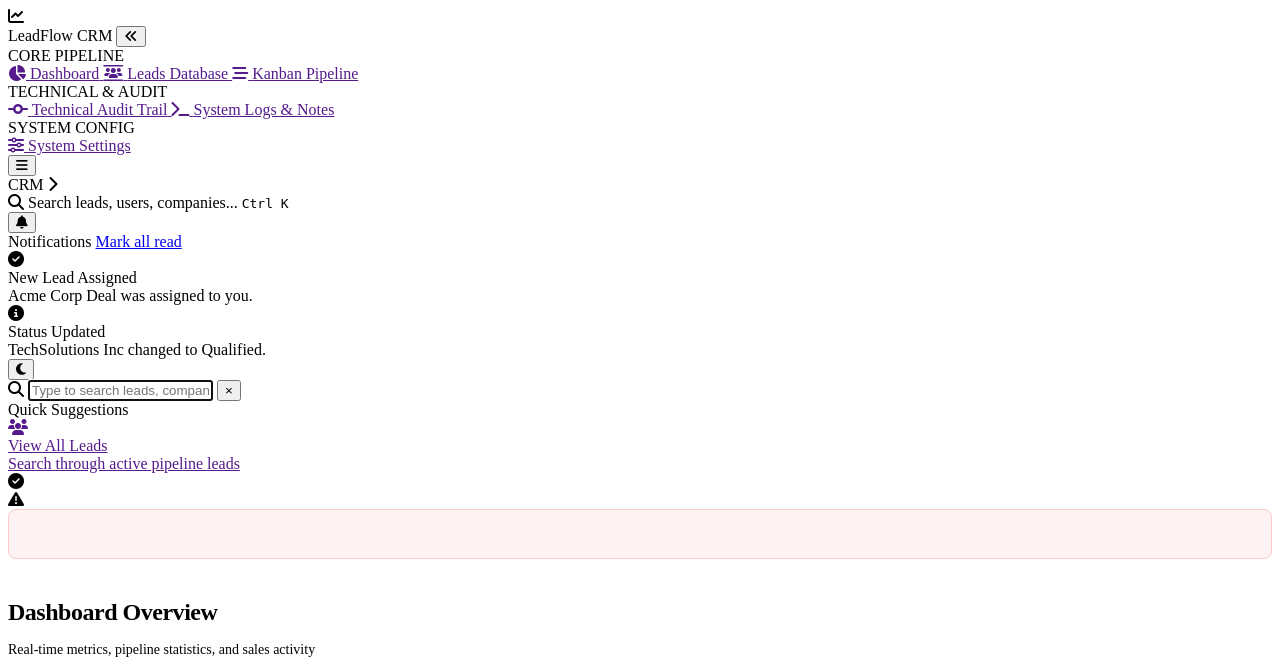
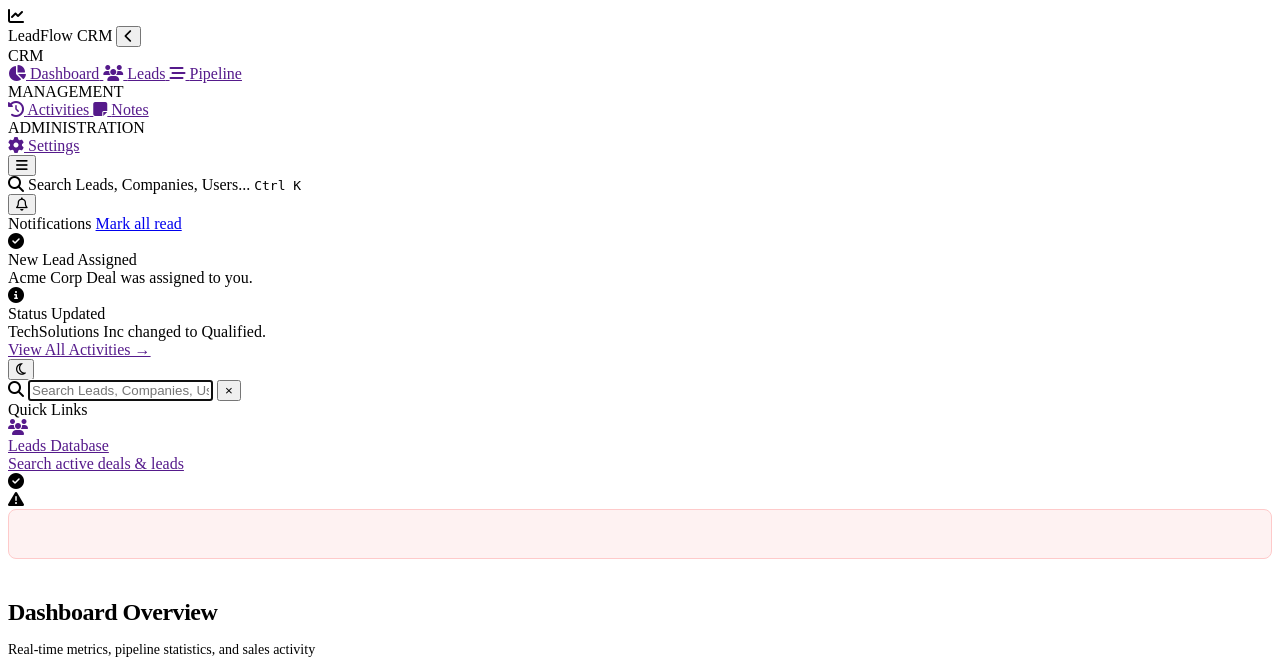
Before and after one commit to vipranshusachan/CRM-Lead-Management, a PHP site: the page made by views/dashboard/index.php in a window 1280 px wide. Shown: the top 672 px of the page. Run offline with PHP 8.4, Linux system fonts and the light colour scheme; the template is opened without the code that fills it, so the values that code supplies are empty; some libraries are stand-ins or nearby versions.

Commit message:
design: complete application shell redesign (260px/72px animated sidebar, centered 420px search, user card, dropdowns)

```diff
--- a/views/partials/navbar.php
+++ b/views/partials/navbar.php
@@ -1,38 +1,36 @@
 <?php $currentUser = \App\Core\Auth::user(); ?>
 <nav class="top-navbar">
+    <!-- LEFT: Sidebar Toggle & Breadcrumb -->
     <div class="navbar-left">
         <button type="button" class="menu-toggle-btn" id="menuToggleBtn" title="Toggle Navigation">
             <i class="fa-solid fa-bars"></i>
         </button>
 
-        <!-- Breadcrumbs & Title -->
         <div class="breadcrumb-container">
-            <span class="breadcrumb-root">CRM</span>
-            <i class="fa-solid fa-chevron-right breadcrumb-separator"></i>
             <span class="breadcrumb-current"><?= e($title ?? 'Dashboard') ?></span>
         </div>
     </div>
 
-    <!-- Global Search Input Trigger (Ctrl+K) -->
+    <!-- CENTER: Large Global Search Bar (420px min) -->
     <div class="global-search-trigger" id="globalSearchTrigger" title="Press Ctrl+K to Search">
-        <i class="fa-solid fa-magnifying-glass"></i>
-        <span>Search leads, users, companies...</span>
-        <kbd>Ctrl K</kbd>
+        <i class="fa-solid fa-magnifying-glass search-icon"></i>
+        <span class="search-placeholder">Search Leads, Companies, Users...</span>
+        <kbd class="search-kbd">Ctrl K</kbd>
     </div>
 
+    <!-- RIGHT: Quick Add, Notifications, Theme Toggle, Profile Menu -->
     <div class="user-nav-group">
-        <!-- Quick Add Lead Button -->
         <?php if ($currentUser && $currentUser['role'] === 'ADMIN'): ?>
-            <a href="<?= base_url('/leads/create') ?>" class="btn btn-primary btn-sm" title="Quick Add Lead">
+            <a href="<?= base_url('/leads/create') ?>" class="btn btn-primary btn-nav-action" title="Quick Add Lead">
                 <i class="fa-solid fa-plus"></i>
                 <span>Add Lead</span>
             </a>
         <?php endif; ?>
 
-        <!-- Notification Bell Dropdown Trigger -->
+        <!-- Notification Bell Dropdown -->
         <div class="nav-dropdown-wrapper">
             <button type="button" class="nav-icon-btn" id="notificationsBtn" title="Notifications">
-                <i class="fa-solid fa-bell"></i>
+                <i class="fa-regular fa-bell"></i>
                 <span class="notification-badge"></span>
             </button>
             <div class="nav-dropdown-menu notification-menu" id="notificationDropdown">
@@ -56,15 +54,18 @@
                         </div>
                     </div>
                 </div>
+                <div class="dropdown-footer">
+                    <a href="<?= base_url('/activities') ?>">View All Activities &rarr;</a>
+                </div>
             </div>
         </div>
 
         <!-- Theme Toggle Button -->
-        <button type="button" class="nav-icon-btn" id="themeToggleBtn" title="Toggle Light/Dark Theme">
-            <i class="fa-solid fa-moon"></i>
+        <button type="button" class="nav-icon-btn" id="themeToggleBtn" title="Toggle Theme">
+            <i class="fa-regular fa-moon"></i>
         </button>
 
-        <!-- User Profile Dropdown -->
+        <!-- Profile Dropdown Menu -->
         <?php if ($currentUser): ?>
             <div class="nav-dropdown-wrapper">
                 <button type="button" class="user-avatar-btn" id="userProfileBtn">
@@ -74,12 +75,16 @@
                 </button>
                 <div class="nav-dropdown-menu profile-menu" id="profileDropdown">
                     <div class="profile-menu-header">
-                        <strong><?= e($currentUser['name']) ?></strong>
-                        <div class="text-muted" style="font-size: 0.75rem;"><?= e($currentUser['email']) ?></div>
+                        <div class="profile-name"><?= e($currentUser['name']) ?></div>
+                        <div class="profile-email"><?= e($currentUser['email']) ?></div>
+                        <span class="badge-role <?= $currentUser['role'] === 'ADMIN' ? 'badge-admin' : 'badge-member' ?>" style="margin-top: 0.35rem; display: inline-block;">
+                            <?= $currentUser['role'] ?>
+                        </span>
                     </div>
                     <div class="profile-menu-divider"></div>
+                    <a href="<?= base_url('/settings') ?>" class="profile-menu-item"><i class="fa-regular fa-user"></i> Profile</a>
                     <a href="<?= base_url('/settings') ?>" class="profile-menu-item"><i class="fa-solid fa-gear"></i> Settings</a>
-                    <a href="<?= base_url('/logout') ?>" class="profile-menu-item text-danger"><i class="fa-solid fa-right-from-bracket"></i> Sign Out</a>
+                    <a href="<?= base_url('/logout') ?>" class="profile-menu-item text-danger"><i class="fa-solid fa-right-from-bracket"></i> Logout</a>
                 </div>
             </div>
         <?php endif; ?>
@@ -91,16 +96,16 @@
     <div class="modal-card search-modal-card">
         <div class="search-input-header">
             <i class="fa-solid fa-magnifying-glass search-modal-icon"></i>
-            <input type="text" id="globalSearchInput" placeholder="Type to search leads, companies, contacts..." autofocus>
+            <input type="text" id="globalSearchInput" placeholder="Search Leads, Companies, Users..." autofocus>
             <button type="button" onclick="closeModal('searchModal')" class="search-modal-close">&times;</button>
         </div>
         <div class="search-results-list" id="globalSearchResults">
-            <div class="search-category-label">Quick Suggestions</div>
+            <div class="search-category-label">Quick Links</div>
             <a href="<?= base_url('/leads') ?>" class="search-result-item">
                 <i class="fa-solid fa-users"></i>
                 <div>
-                    <div class="search-result-title">View All Leads</div>
-                    <div class="search-result-sub">Search through active pipeline leads</div>
+                    <div class="search-result-title">Leads Database</div>
+                    <div class="search-result-sub">Search active deals & leads</div>
                 </div>
             </a>
             <?php if ($currentUser && $currentUser['role'] === 'ADMIN'): ?>
@@ -108,7 +113,7 @@
                 <i class="fa-solid fa-user-gear"></i>
                 <div>
                     <div class="search-result-title">Team Users</div>
-                    <div class="search-result-sub">Manage team members and permissions</div>
+                    <div class="search-result-sub">Manage team access & roles</div>
                 </div>
             </a>
             <?php endif; ?>
--- a/views/partials/sidebar.php
+++ b/views/partials/sidebar.php
@@ -5,73 +5,83 @@
             <i class="fa-solid fa-chart-line"></i>
         </div>
         <span class="logo-title">LeadFlow CRM</span>
-        <button type="button" class="sidebar-collapse-btn" id="sidebarCollapseBtn" title="Toggle Sidebar">
-            <i class="fa-solid fa-angles-left"></i>
+        <button type="button" class="sidebar-collapse-btn" id="sidebarCollapseBtn" title="Toggle Sidebar (260px / 72px)">
+            <i class="fa-solid fa-chevron-left"></i>
         </button>
     </div>
 
     <nav class="sidebar-nav">
-        <div class="nav-section-title">CORE PIPELINE</div>
+        <!-- CRM SECTION -->
+        <div class="nav-section-title">CRM</div>
 
-        <a href="<?= base_url('/dashboard') ?>" class="nav-item-link <?= str_contains($_SERVER['REQUEST_URI'] ?? '', '/dashboard') ? 'active' : '' ?>">
+        <a href="<?= base_url('/dashboard') ?>" class="nav-item-link <?= str_contains($_SERVER['REQUEST_URI'] ?? '', '/dashboard') ? 'active' : '' ?>" title="Dashboard">
             <i class="fa-solid fa-chart-pie"></i>
-            <span>Dashboard</span>
+            <span class="nav-label">Dashboard</span>
         </a>
 
-        <a href="<?= base_url('/leads') ?>" class="nav-item-link <?= str_contains($_SERVER['REQUEST_URI'] ?? '', '/leads') ? 'active' : '' ?>">
-            <i class="fa-solid fa-users-between-lines"></i>
-            <span>Leads Database</span>
+        <a href="<?= base_url('/leads') ?>" class="nav-item-link <?= str_contains($_SERVER['REQUEST_URI'] ?? '', '/leads') ? 'active' : '' ?>" title="Leads">
+            <i class="fa-solid fa-users"></i>
+            <span class="nav-label">Leads</span>
         </a>
 
-        <a href="<?= base_url('/pipeline') ?>" class="nav-item-link <?= str_contains($_SERVER['REQUEST_URI'] ?? '', '/pipeline') ? 'active' : '' ?>">
+        <a href="<?= base_url('/pipeline') ?>" class="nav-item-link <?= str_contains($_SERVER['REQUEST_URI'] ?? '', '/pipeline') ? 'active' : '' ?>" title="Pipeline">
             <i class="fa-solid fa-bars-staggered"></i>
-            <span>Kanban Pipeline</span>
+            <span class="nav-label">Pipeline</span>
         </a>
 
-        <div class="nav-section-title">TECHNICAL & AUDIT</div>
+        <!-- MANAGEMENT SECTION -->
+        <div class="nav-section-title">MANAGEMENT</div>
 
-        <a href="<?= base_url('/activities') ?>" class="nav-item-link <?= str_contains($_SERVER['REQUEST_URI'] ?? '', '/activities') ? 'active' : '' ?>">
-            <i class="fa-solid fa-code-commit"></i>
-            <span>Technical Audit Trail</span>
+        <a href="<?= base_url('/activities') ?>" class="nav-item-link <?= str_contains($_SERVER['REQUEST_URI'] ?? '', '/activities') ? 'active' : '' ?>" title="Activities">
+            <i class="fa-solid fa-clock-rotate-left"></i>
+            <span class="nav-label">Activities</span>
         </a>
 
-        <a href="<?= base_url('/notes') ?>" class="nav-item-link <?= str_contains($_SERVER['REQUEST_URI'] ?? '', '/notes') ? 'active' : '' ?>">
-            <i class="fa-solid fa-terminal"></i>
-            <span>System Logs & Notes</span>
+        <a href="<?= base_url('/notes') ?>" class="nav-item-link <?= str_contains($_SERVER['REQUEST_URI'] ?? '', '/notes') ? 'active' : '' ?>" title="Notes">
+            <i class="fa-solid fa-note-sticky"></i>
+            <span class="nav-label">Notes</span>
         </a>
 
         <?php if ($currentUser && $currentUser['role'] === 'ADMIN'): ?>
-        <a href="<?= base_url('/users') ?>" class="nav-item-link <?= str_contains($_SERVER['REQUEST_URI'] ?? '', '/users') ? 'active' : '' ?>">
+        <a href="<?= base_url('/users') ?>" class="nav-item-link <?= str_contains($_SERVER['REQUEST_URI'] ?? '', '/users') ? 'active' : '' ?>" title="Users">
             <i class="fa-solid fa-user-gear"></i>
-            <span>User Management</span>
+            <span class="nav-label">Users</span>
         </a>
 
-        <a href="<?= base_url('/reports') ?>" class="nav-item-link <?= str_contains($_SERVER['REQUEST_URI'] ?? '', '/reports') ? 'active' : '' ?>">
+        <a href="<?= base_url('/reports') ?>" class="nav-item-link <?= str_contains($_SERVER['REQUEST_URI'] ?? '', '/reports') ? 'active' : '' ?>" title="Reports">
             <i class="fa-solid fa-chart-column"></i>
-            <span>Performance Reports</span>
+            <span class="nav-label">Reports</span>
         </a>
         <?php endif; ?>
 
-        <div class="nav-section-title">SYSTEM CONFIG</div>
+        <!-- ADMINISTRATION SECTION -->
+        <div class="nav-section-title">ADMINISTRATION</div>
 
-        <a href="<?= base_url('/settings') ?>" class="nav-item-link <?= str_contains($_SERVER['REQUEST_URI'] ?? '', '/settings') ? 'active' : '' ?>">
-            <i class="fa-solid fa-sliders"></i>
-            <span>System Settings</span>
+        <a href="<?= base_url('/settings') ?>" class="nav-item-link <?= str_contains($_SERVER['REQUEST_URI'] ?? '', '/settings') ? 'active' : '' ?>" title="Settings">
+            <i class="fa-solid fa-gear"></i>
+            <span class="nav-label">Settings</span>
         </a>
     </nav>
 
+    <!-- PROFESSIONAL USER PROFILE CARD & VERSION -->
     <?php if ($currentUser): ?>
     <div class="sidebar-user-footer">
-        <div class="user-avatar-badge" style="width: 34px; height: 34px; font-size: 0.85rem;">
+        <div class="user-card-inner">
+            <div class="user-avatar-badge" style="width: 36px; height: 36px; font-size: 0.85rem;">
                 <?= strtoupper(substr($currentUser['name'], 0, 1)) ?>
             </div>
             <div class="sidebar-user-info">
                 <div class="sidebar-user-name"><?= e($currentUser['name']) ?></div>
-            <div class="sidebar-user-role"><?= $currentUser['role'] ?></div>
+                <div style="display: flex; align-items: center; gap: 0.35rem; margin-top: 0.1rem;">
+                    <span class="online-indicator" title="Online"></span>
+                    <span class="sidebar-user-role"><?= $currentUser['role'] ?></span>
+                </div>
             </div>
             <a href="<?= base_url('/logout') ?>" class="btn-ghost-sm" title="Sign Out">
                 <i class="fa-solid fa-right-from-bracket"></i>
             </a>
         </div>
+        <div class="sidebar-version-badge">CRM v1.0</div>
+    </div>
     <?php endif; ?>
 </aside>
```
Also changed, not shown: public/assets/css/style.css. Lines whose indentation alone changed are shown as unchanged.
